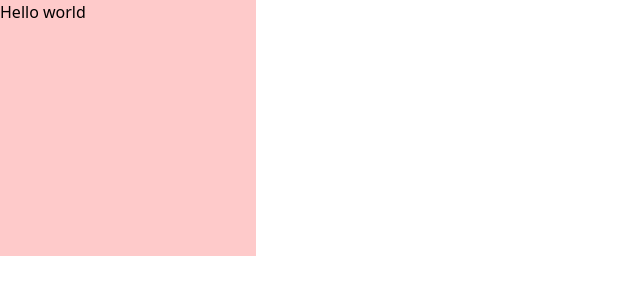
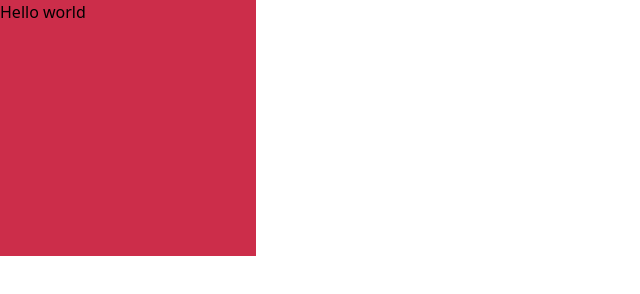
Before and after one commit to devenriq/P-Tailwind-2, a website: page public/index.html in a window 1280 px wide. Shown: the whole page, without its empty margins (0-640 px from the left). Drawn offline with nearby package versions, Linux system fonts and the light colour scheme; files that its build step writes are made by us from their sources.

Commit message:
added settings to the config.js

```diff
--- a/package.json
+++ b/package.json
@@ -4,7 +4,8 @@
   "description": "��#\u0000 \u0000P\u0000-\u0000T\u0000a\u0000i\u0000l\u0000w\u0000i\u0000n\u0000d\u0000-\u00002\u0000\r\u0000 \u0000",
   "main": "index.js",
   "scripts": {
-    "test": "echo \"Error: no test specified\" && exit 1"
+    "test": "echo \"Error: no test specified\" && exit 1",
+    "tw:build": "tailwind -i ./src/input.css -o ./dist/output.css --watch"
   },
   "repository": {
     "type": "git",
--- a/public/index.html
+++ b/public/index.html
@@ -5,11 +5,17 @@
     <meta http-equiv="X-UA-Compatible" content="IE=edge" />
     <meta name="viewport" content="width=device-width, initial-scale=1.0" />
     <link rel="stylesheet" href="../dist/output.css" />
+    <link rel="preconnect" href="https://fonts.googleapis.com" />
+    <link rel="preconnect" href="https://fonts.gstatic.com" crossorigin />
+    <link
+      href="https://fonts.googleapis.com/css2?family=Montserrat&display=swap"
+      rel="stylesheet"
+    />
     <title>Travel</title>
   </head>
   <body>
-    <div class="w-64 h-64 bg-red-200">
-      <h1 class="bg">Hello world</h1>
+    <div class="w-64 h-64 bg-primary">
+      <h1 class="bg font-Montserrat">Hello world</h1>
     </div>
   </body>
 </html>
--- a/tailwind.config.js
+++ b/tailwind.config.js
@@ -1,8 +1,37 @@
 /** @type {import('tailwindcss').Config} */
 module.exports = {
+  purge: [],
   content: ["./public/**/*.{html,js}"],
   theme: {
-    extend: {},
+    colors: {
+      primary: "#CC2D4A",
+      secondary: "#8FA206",
+      tertiary: "#61AEC9",
+    },
+    extend: {
+      backgroundImage: {
+        backgroundImage: {
+          sanFrancisco: "url('./public/img/sanFrancisco.jpg')",
+          sanFranciscoDesktop: "url('./public/img/sanFranciscoDesktop.jpg')",
+          yosemite: "url('./public/img/yosemite.jpg')",
+          LA: "url('./public/img/LA.jpg')",
+          seattle: "url('./public/img/seattle.jpg')",
+          new_york: "url('./public/img/new_york.jpg')",
+          norway: "url('./public/img/norway.jpg')",
+          sydney: "url('./public/img/sydney.jpg')",
+          miami: "url('./public/img/miami.jpg')",
+          switzerland: "url('./public/img/switzerland.jpg')",
+          bali: "url('./public/img/bali.jpg')",
+          chicago: "url('./public/img/chicago.jpg')",
+          europe: "url('./public/img/europe.jpg')",
+          iceland: "url('./public/img/iceland.jpg')",
+        },
+
+        fontFamily: {
+          Montserrat: ["Monserrat", "sans-serif"],
+        },
+      },
+    },
   },
   plugins: [],
 };
```
Also changed, not shown: public/img/LA.jpg (added), public/img/bali.jpg (added), public/img/chicago.jpg (added), public/img/iceland.jpg (added), public/img/miami.jpg (added), public/img/new_york.jpg (added), public/img/norway.jpg (added), public/img/seattle.jpg (added), public/img/switzerland.jpg (added), public/img/sydney.jpg (added), public/img/yosemite.jpg (added), 2 other files.
